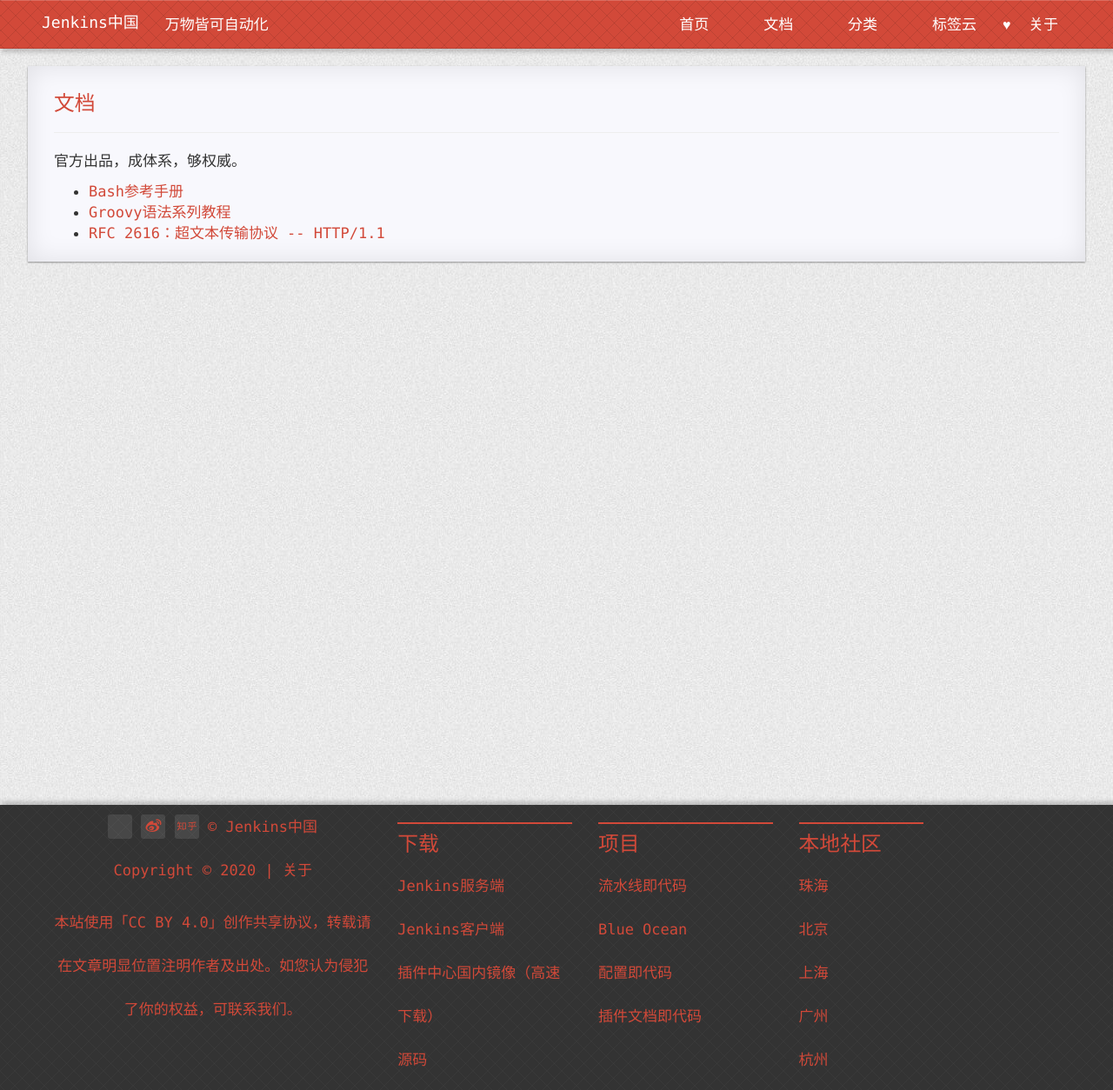
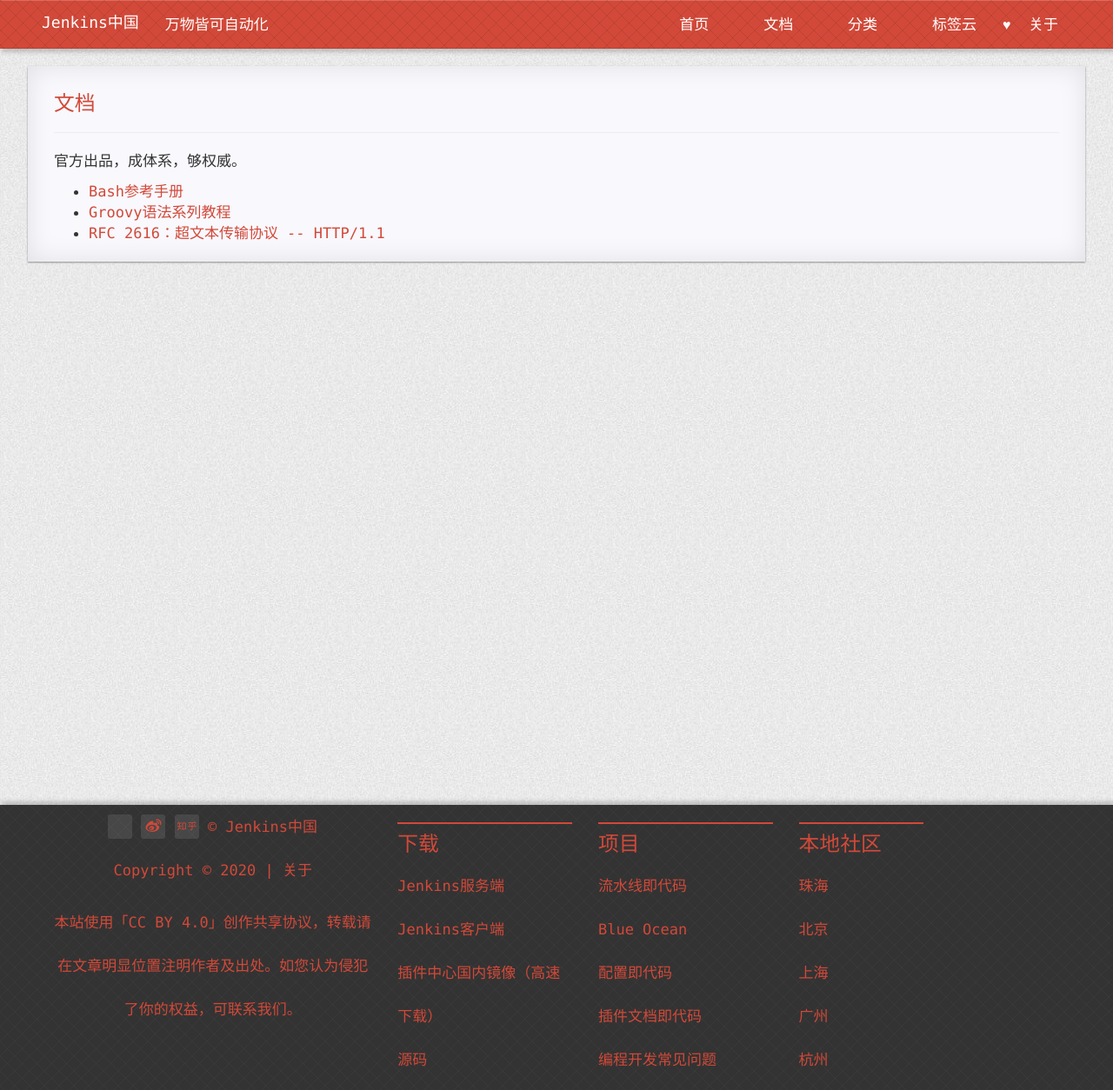
Before and after one commit to JenkinsChina/jenkinschina.github.io, a Jekyll site: the page built from pages/6doc.md, in a window 1280 px wide. Shown: the whole page at 87% size. Built offline with Jekyll 4.4.1, drawn with Linux system fonts in a browser that asks for light colours; nearby versions of some CDN libraries; some web fonts are replaced; library files that are not in the unit come from our copies; comment, search, counter and statistics services are not loaded.

Commit message:
增加编程开法常见问题链接

```diff
--- a/_includes/footer.html
+++ b/_includes/footer.html
@@ -62,6 +62,11 @@
                                     插件文档即代码
                                 </a>
                             </li>
+                            <li>
+                                <a href='http://www.codefaq.cn/' target="_blank">
+                                    编程开发常见问题
+                                </a>
+                            </li>
                         </ul>
                     </div>
                 </div>
```
